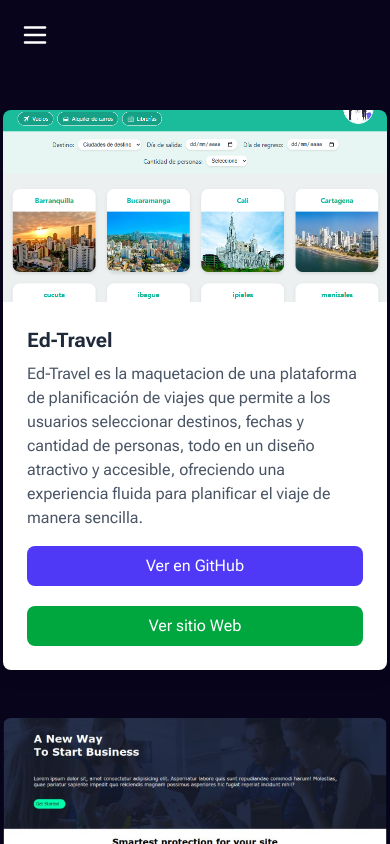
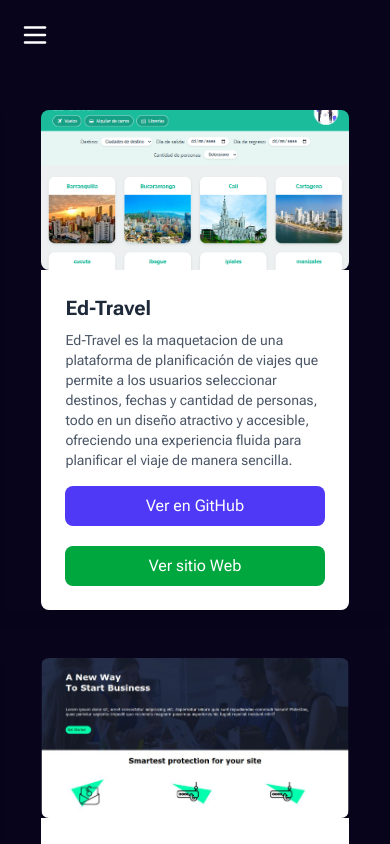
Before and after one commit to Eusebio-suarez/portfolio, a React (Vite) app: page /projects in a window 390 px wide. Built offline with nearby package versions, Linux system fonts and the light colour scheme.

Commit message:
configurar responsive de el modulo proyectos

```diff
--- a/src/components/Layouts/Proyect/Proyect.jsx
+++ b/src/components/Layouts/Proyect/Proyect.jsx
@@ -9,11 +9,11 @@ export const Proyect = ({
   img = ProyectImg1
 }) => {
   return (
-    <div className="max-w-sm rounded-lg overflow-hidden shadow-lg transition-transform transform hover:translate-y-2 w-full sm:w-72 md:w-80 lg:w-96">
-      <img className="w-full h-48 object-cover hover:scale-105 transition duration-500" src={img} alt="Project Image"/>
-      <div className="p-6 bg-white">
+    <div className=" flex items-center flex-col max-w-sm rounded-t-lg overflow-hidden shadow-lg transition-transform transform hover:translate-y-2 w-full sm:w-72 md:w-80 lg:w-96">
+      <img className="w-[80%] h-40 object-cover hover:scale-[102%] transition duration-500 rounded-lg" src={img} alt="Project Image"/>
+      <div className="w-[80%] p-6 bg-white rounded-b-lg">
         <h3 className="text-xl font-bold text-gray-800 mb-2">{name}</h3>
-        <p className="text-gray-600 text-base mb-4">{desc}</p>
+        <p className="text-gray-600 text-sm mb-4 ">{desc}</p>
         <div className="flex gap-5 flex-wrap text-center">
           <a href={linkRep}className="inline-block bg-indigo-600 text-white px-4 py-2 rounded-lg hover:bg-indigo-700 transition-colors w-full sm:w-auto">Ver en GitHub</a>
           <a href={linkDesp} className="inline-block bg-green-600 text-white px-4 py-2 rounded-lg hover:bg-green-700 transition-colors w-full sm:w-auto">Ver sitio Web</a>
```
